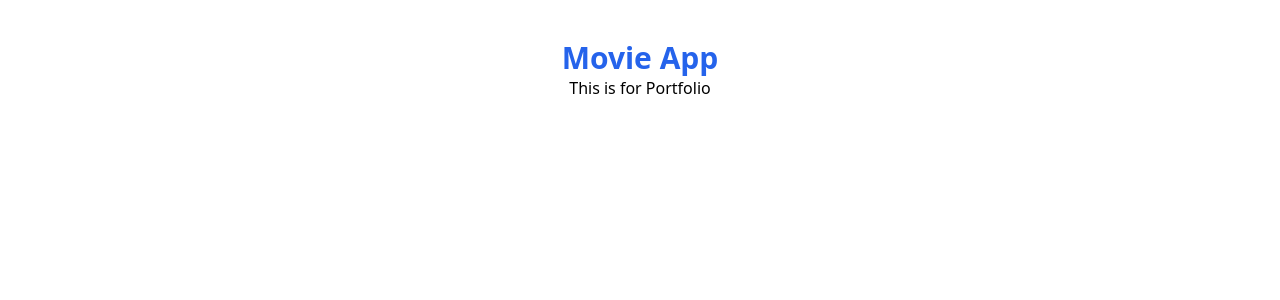
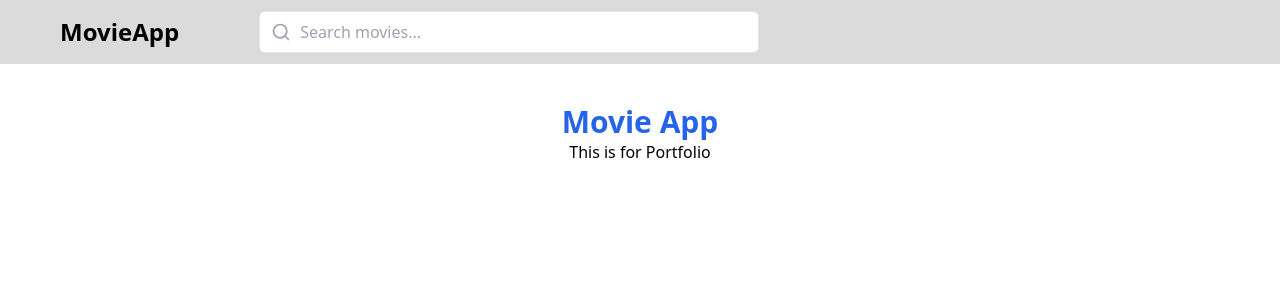
Before and after one commit to Ahammed-Hossain/Movie-App, a React (Create React App) app: page / in a window 1280 px wide. Shown: the top 300 px of the page. Built offline with nearby package versions, Linux system fonts and the light colour scheme.

Commit message:
Add new pages and update Home component

```diff
--- /dev/null
+++ b/src/Components/FavoritePage.jsx
@@ -0,0 +1,7 @@
+import React from 'react'
+
+export default function FavoritePage() {
+  return (
+    <div>FavoritePage</div>
+  )
+}
--- a/src/Components/Home.jsx
+++ b/src/Components/Home.jsx
@@ -1,9 +1,11 @@
 import React from "react";
+import Navbar from "./functions/Navbar";
 
 export default function Home() {
   return (
     <div>
       <div>
+        <Navbar/>
         <h1 className="text-3xl font-bold text-center text-blue-600 mt-10">
           Movie App
         </h1>
--- /dev/null
+++ b/src/Components/MovieDetailsPage.jsx
@@ -0,0 +1,7 @@
+import React from 'react'
+
+export default function MovieDetailsPage() {
+  return (
+    <div>MovieDetailsPage</div>
+  )
+}
--- /dev/null
+++ b/src/Components/PageNotFound.jsx
@@ -0,0 +1,14 @@
+import React from 'react'
+import Home from './Home'
+
+export default function PageNotFound() {
+  return (
+    <div>
+        <div>
+            <h1>404</h1>
+            <p>Page not found</p>
+            <button onClick={<Home/>}>Go Back Home</button>
+        </div>
+    </div>
+  )
+}
--- /dev/null
+++ b/src/Components/SearchResultPage.jsx
@@ -0,0 +1,11 @@
+import React from 'react'
+
+export default function SearchResultPage() {
+  return (
+    <div>
+        <div>
+            <input type="text" placeholder='search here'/>
+        </div>
+    </div>
+  )
+}
--- /dev/null
+++ b/src/Components/functions/Navbar.jsx
@@ -0,0 +1,33 @@
+import React from "react";
+import { FiSearch } from "react-icons/fi";
+
+export default function Navbar() {
+  return (
+    <div className="">
+      {" "}
+      {/* Navbar Background */}
+      <div className="h-16 flex items-center relative px-5  bg-[#dbdbdb]">
+        {/* Logo */}
+        <p className="cursor-pointer ml-10 font-black text-2xl text-black">
+          MovieApp
+        </p>
+
+        {/* Search Bar */}
+        <div className="px-20">
+          <div className="relative">
+            {/* Search Icon */}
+            <FiSearch className="absolute left-3 top-1/2 -translate-y-1/2 text-gray-400 text-xl" />
+
+            {/* Search Input */}
+            <input
+              type="text"
+              placeholder="Search movies..."
+              className="border rounded-md
+                         px-10 py-2 w-[500px] focus:outline-none "
+            />
+          </div>
+        </div>
+      </div>
+    </div>
+  );
+}
```
